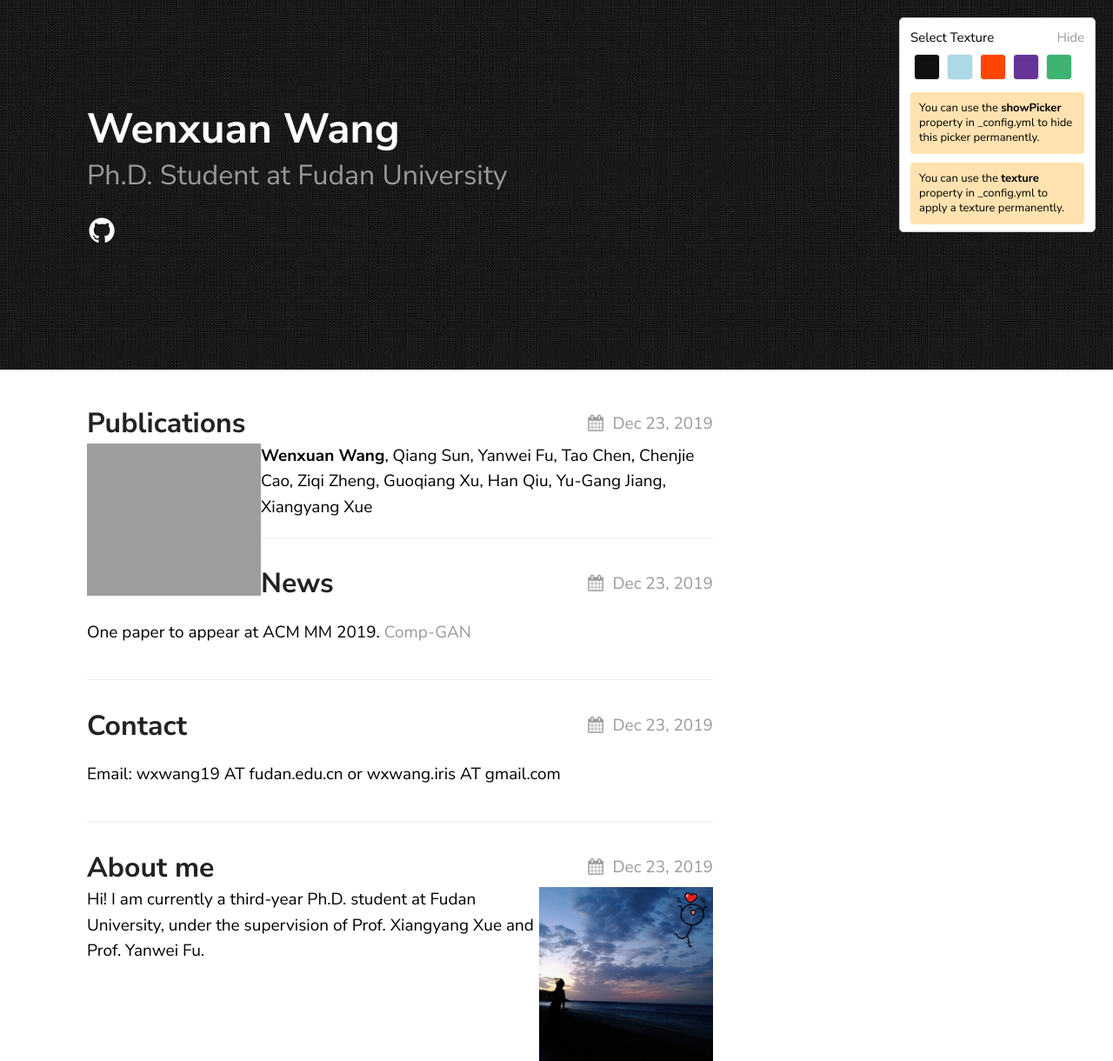
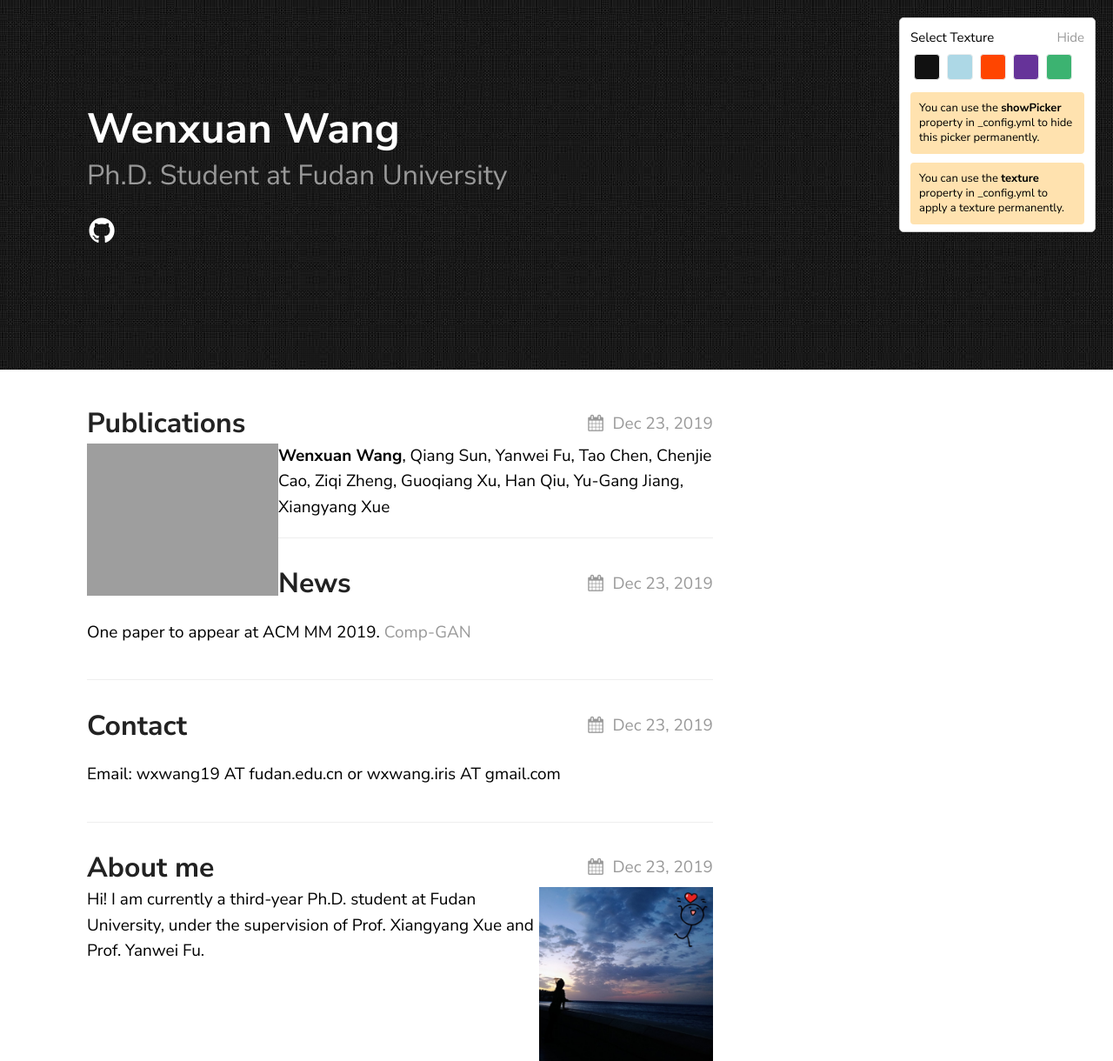
Before and after one commit to wxwangIris/wxwangIris.github.io, a Jekyll site: the page built from index.md, in a window 1280 px wide. Shown: the whole page at 87% size. Built offline with Jekyll 4.4.1, drawn with Linux system fonts in a browser that asks for light colours; grey boxes are pictures that could not be loaded.

Commit message:
commit 10

```diff
--- a/_posts/2019-07-30-publications.markdown
+++ b/_posts/2019-07-30-publications.markdown
@@ -6,7 +6,7 @@
 ---
 
 <div>
-<img src="/img/publication/ACMMM19_Framework.png" alt="." width="200" height="175" align="left">
+<img src="/img/publication/ACMMM19_Framework.png" alt="." width="220" height="175" align="left">
 <span>
 <b>Wenxuan Wang</b>, Qiang Sun, Yanwei Fu, Tao Chen, Chenjie Cao, Ziqi Zheng, Guoqiang Xu, Han Qiu, Yu-Gang Jiang, Xiangyang Xue
 
@@ -20,7 +20,7 @@
 ------
 
 <div>
-<img src="/img/publication/arxiv_face_dataset_setting.png" alt="." width="200" height="175" align="left">
+<img src="/img/publication/arxiv_face_dataset_setting.png" alt="." width="220" height="175" align="left">
 <span>
 <b>Wenxuan Wang</b>, Qiang Sun, Tao Chen, Chenjie Cao, Ziqi Zheng, Guoqiang Xu, Han Qiu, Yanwei Fu
 
@@ -34,7 +34,7 @@
 ------
 
 <div>
-<img src="/img/publication/eccv_generated_images.png" alt="." width="200" height="175" align="left">
+<img src="/img/publication/eccv_generated_images.png" alt="." width="220" height="175" align="left">
 <span>
 
 Xuelin Qian, Yanwei Fu, Tao Xiang, <b>Wenxuan Wang</b>, Jie Qiu, Yang Wu, Yu-Gang Jiang, Xiangyang Xue
```
